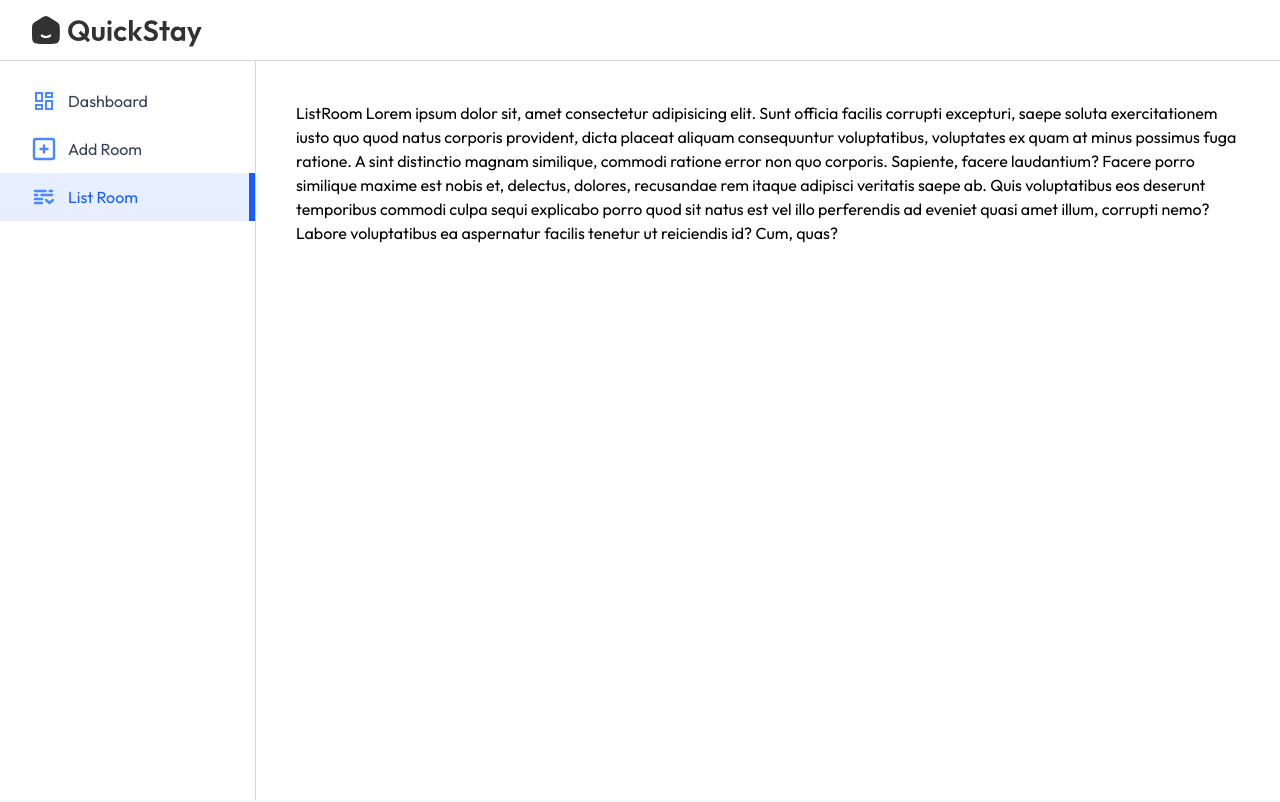
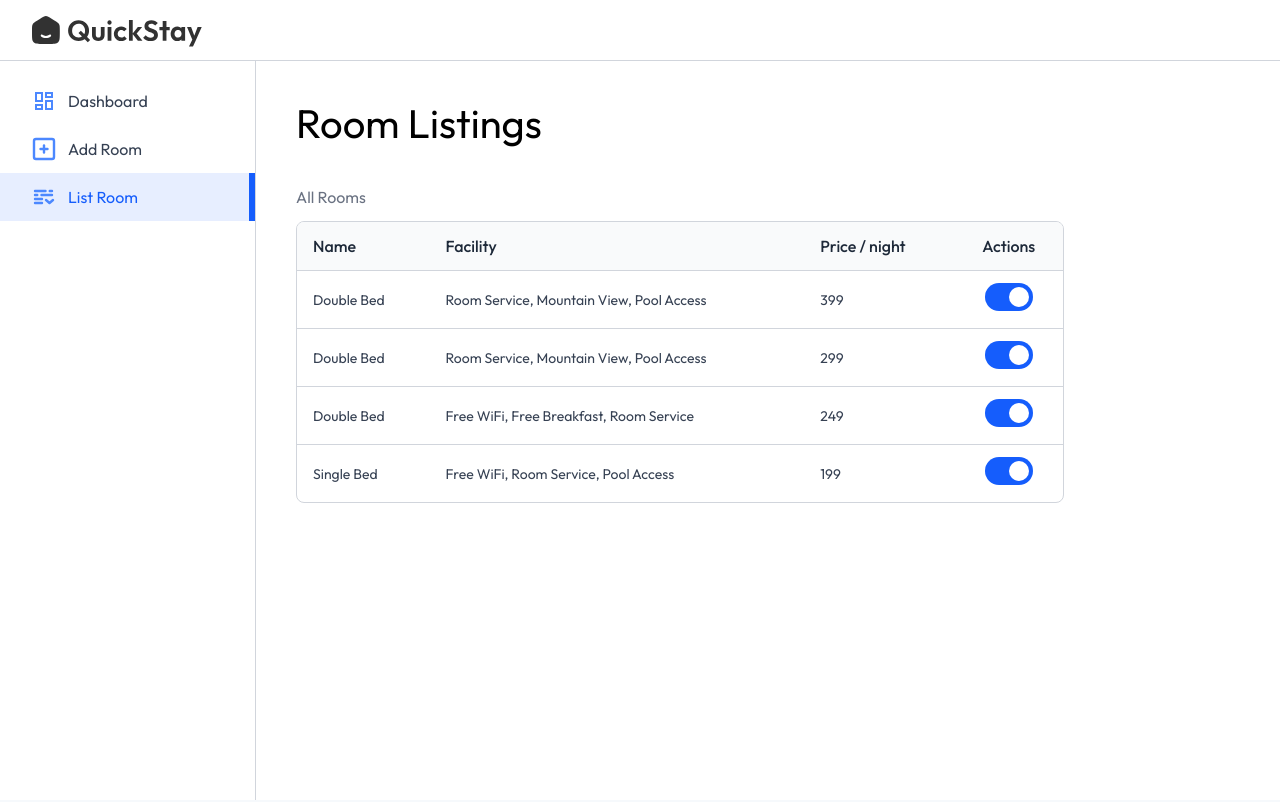
Before and after one commit to ps-sifat/Hotel-Booking-App, a React (Vite) app in the folder Clint/: page /owner/list-room in a window 1280 px wide. Shown: the top 802 px of the page. Built offline with nearby package versions, Linux system fonts and the light colour scheme; a web font is replaced by a local one.

Commit message:
Probably done the project

```diff
--- a/Clint/src/Pages/HotelOwner/ListRoom.jsx
+++ b/Clint/src/Pages/HotelOwner/ListRoom.jsx
@@ -1,19 +1,72 @@
-import React from "react";
+import React, { useState } from "react";
+import { roomsDummyData } from "../../assets/assets";
+import Title from "../../Components/Title";
 
 const ListRoom = () => {
+  const [rooms, setRooms] = useState(roomsDummyData);
+
+  const handleToggle = (index) => {
+    const updatedRooms = rooms.map((room, i) =>
+      i === index ? { ...room, isAvailable: !room.isAvailable } : room
+    );
+    setRooms(updatedRooms);
+  };
+
   return (
     <div>
-      ListRoom Lorem ipsum dolor sit, amet consectetur adipisicing elit. Sunt
-      officia facilis corrupti excepturi, saepe soluta exercitationem iusto quo
-      quod natus corporis provident, dicta placeat aliquam consequuntur
-      voluptatibus, voluptates ex quam at minus possimus fuga ratione. A sint
-      distinctio magnam similique, commodi ratione error non quo corporis.
-      Sapiente, facere laudantium? Facere porro similique maxime est nobis et,
-      delectus, dolores, recusandae rem itaque adipisci veritatis saepe ab. Quis
-      voluptatibus eos deserunt temporibus commodi culpa sequi explicabo porro
-      quod sit natus est vel illo perferendis ad eveniet quasi amet illum,
-      corrupti nemo? Labore voluptatibus ea aspernatur facilis tenetur ut
-      reiciendis id? Cum, quas?
+      <Title
+        align="left"
+        font="outfit"
+        title="Room Listings"
+        subTitle="View, edit, or manage all listed rooms. Keep the information up-to-date to provide the best experience for users."
+      />
+      <p className="text-gray-500 mt-8">All Rooms</p>
+      <div className="w-full max-w-3xl text-left border border-gray-300 rounded-lg max-h-80 overflow-y-scroll mt-3">
+        <table className="w-full">
+          <thead className="bg-gray-50">
+            <tr>
+              <th className="py-3 px-4 text-gray-800 font-medium">Name</th>
+              <th className="py-3 px-4 text-gray-800 font-medium max-sm:hidden">
+                Facility
+              </th>
+              <th className="py-3 px-4 text-gray-800 font-medium ">
+                Price / night
+              </th>
+              <th className="py-3 px-4 text-gray-800 font-medium text-center">
+                Actions
+              </th>
+            </tr>
+          </thead>
+          <tbody className="text-sm">
+            {rooms.map((item, index) => (
+              <tr key={index}>
+                <td className="py-3 px-4 text-gray-700 border-t border-gray-300">
+                  {item.roomType}
+                </td>
+                <td className="py-3 px-4 text-gray-700 border-t border-gray-300 max-sm:hidden">
+                  {item.amenities.join(", ")}
+                </td>
+                <td className="py-3 px-4 text-gray-700 border-t border-gray-300 ">
+                  {item.pricePerNight}
+                </td>
+                <td className="py-3 px-4 border-t text-center border-gray-300 text-sm text-red-500 ">
+                  <label className="relative inline-flex items-center cursor-pointer text-gray-900 gap-3">
+                    <input
+                      type="checkbox"
+                      className="sr-only peer"
+                      checked={item.isAvailable}
+                      onChange={() => handleToggle(index)}
+                    />
+
+                    <div className="w-12 h-7 bg-slate-300 rounded-full peer peer-checked:bg-blue-600 transition-colors duration-200"></div>
+                    <span className="dot absolute left-1 top-1 w-5 h-5 bg-white rounded-full transition-transform duration-200 ease-in-out peer-checked:translate-x-5"></span>
+                  </label>
+                </td>
+              </tr>
+            ))}
+          </tbody>
+        </table>
+      </div>
     </div>
   );
 };
```
